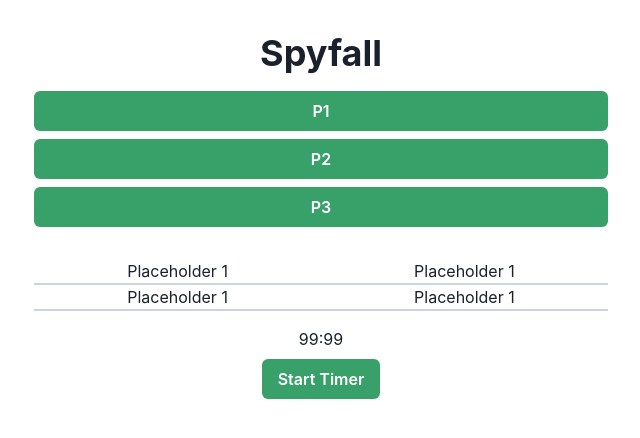
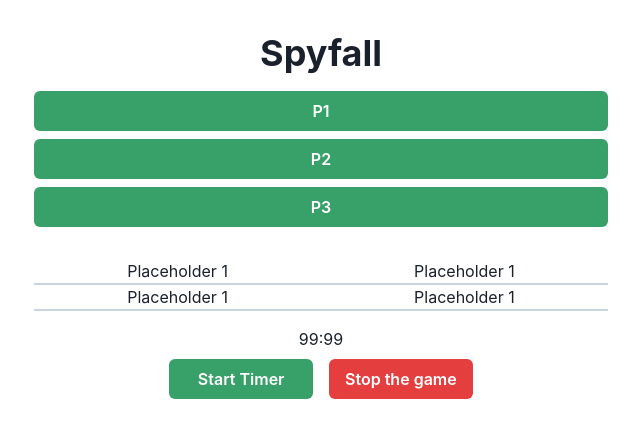
Before and after one commit to pontakornth/next-spyfall, a Next.js app: page / in a window 1280 px wide. Shown: the top 438 px of the page, without its empty margins (319-959 px from the left). Built offline with nearby package versions, Linux system fonts and the light colour scheme.

Commit message:
feat: Add mock play button

```diff
--- a/components/Play.tsx
+++ b/components/Play.tsx
@@ -1,4 +1,4 @@
-import { Box, Button, Text, VStack } from "@chakra-ui/react";
+import { Box, Button, SimpleGrid, Text, VStack } from "@chakra-ui/react";
 import PlacesTable from "./PlacesTable";
 import PlayerList from "./PlayerList";
 
@@ -11,7 +11,10 @@ function Play() {
 			</Box>
 			<VStack mt={4} spacing={2}>
 				<Text>99:99</Text>
-				<Button colorScheme='green'>Start Timer</Button>
+				<SimpleGrid columns={2} gap={4}>
+					<Button colorScheme='green'>Start Timer</Button>
+					<Button colorScheme='red'>Stop the game</Button>
+				</SimpleGrid>
 			</VStack>
 		</>
 	)
```
